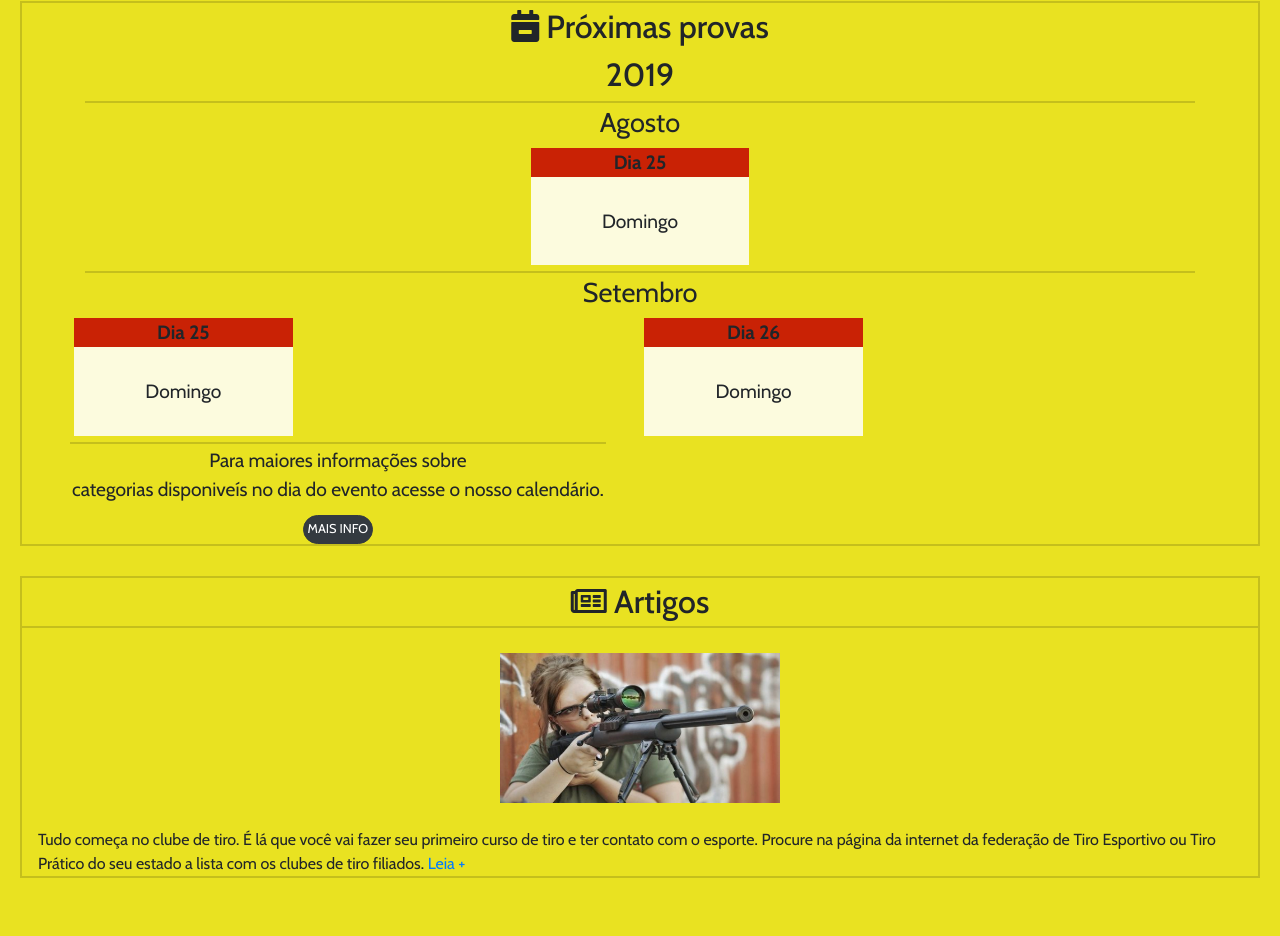
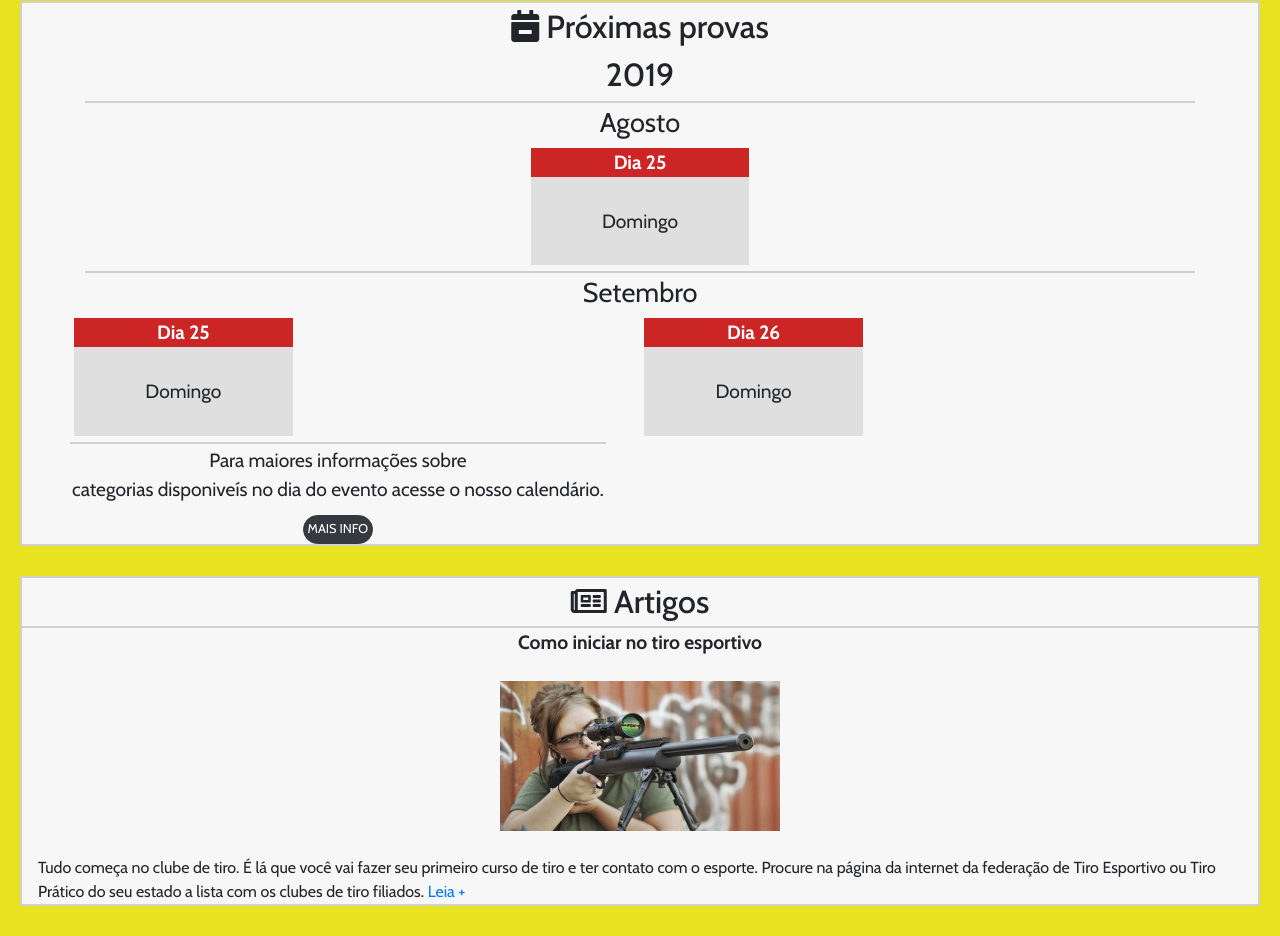
Before and after one commit to lucas-stellet/clubetirosf, a website: page index.html in a window 1280 px wide. Shown: the part 1431-2367 px from the top of the page. Before the commit the page ends 2339 px from the top, so only its background shows below. Drawn offline with nearby package versions, Linux system fonts and the light colour scheme.

Commit message:
Alteração da cor do background dos cards.

```diff
--- a/assets/css/custom.css
+++ b/assets/css/custom.css
@@ -62,6 +62,7 @@ p {
 .utilities {
     margin: 20px;
     border: 2px solid rgba(0, 0, 0, 0.158);
+    background: #f7f7f7;
 }
 .utilities-item {
     padding: 10px;
@@ -76,7 +77,7 @@ p {
     margin: 30px 20px;
     text-align: center;
     border: 2px solid rgba(0, 0, 0, 0.158);
-    background: rgb(233, 226, 33);
+    background: #f7f7f7;
 }
 
 .next-events-title {
@@ -101,10 +102,15 @@ p {
     background: rgba(195, 1, 1, 0.85);
 }
 
+.next-events-date p {
+    color: white;
+}
+
 .next-events-weekday {
-    background:rgba(255, 255, 255, 0.85);
+    background:rgba(218, 218, 218, 0.8);
     padding: 30px;
 }
+
 
 .next-events-footer {
     border-top: 2px solid rgba(0, 0, 0, 0.158);
@@ -134,13 +140,19 @@ p {
     margin: 30px 20px;
     text-align: center;
     border: 2px solid rgba(0, 0, 0, 0.158);
-    background: rgb(233, 226, 33);
+    background: #f7f7f7;
+}
+
+.articles-header p{
+    font-size: 2rem;
+    font-weight: 500;
+    border-bottom: 2px solid rgba(0, 0, 0, 0.158);
 }
 
 .articles-title p{
-    font-size: 2rem;
-    font-weight: 500;
-    border-bottom: 2px solid rgba(0, 0, 0, 0.158);
+    font-size: 1.2rem;
+    font-weight: bolder;
+    padding: 0px 6px;
 }
 
 .articles-img img {
--- a/index.html
+++ b/index.html
@@ -221,13 +221,18 @@
         <!-- ARTICLES -->
         <section class="articles">
             <div class="row">
-                <div class="col-12 articles-title">
+                <div class="col-12 articles-header">
                     <p><i class="far fa-newspaper"></i> Artigos</p>
                 </div>
             </div>
-            <div class="row ">
+            <div class="row">
+                    <div class="col-12 articles-title">
+                        <p>Como iniciar no tiro esportivo</p>
+                    </div>
+                </div>
+            <div class="row">
                 <div class="col-12 articles-img">
-                    <img src="/assets/img/woman-sniper.jpg" alt="">
+                    <img src="/assets/img/woman-sniper.jpg" alt="mulher mirando através de um rifle">
                 </div>
             </div>
             <div class="row">
```
